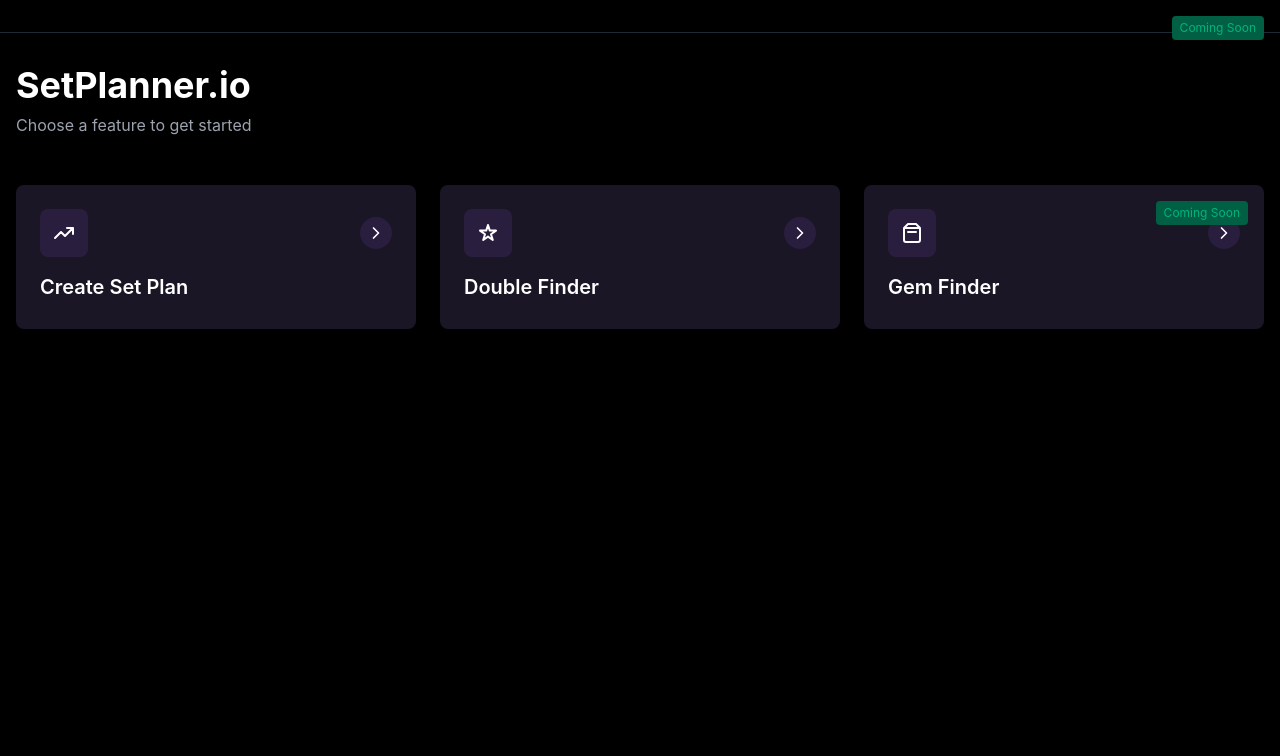
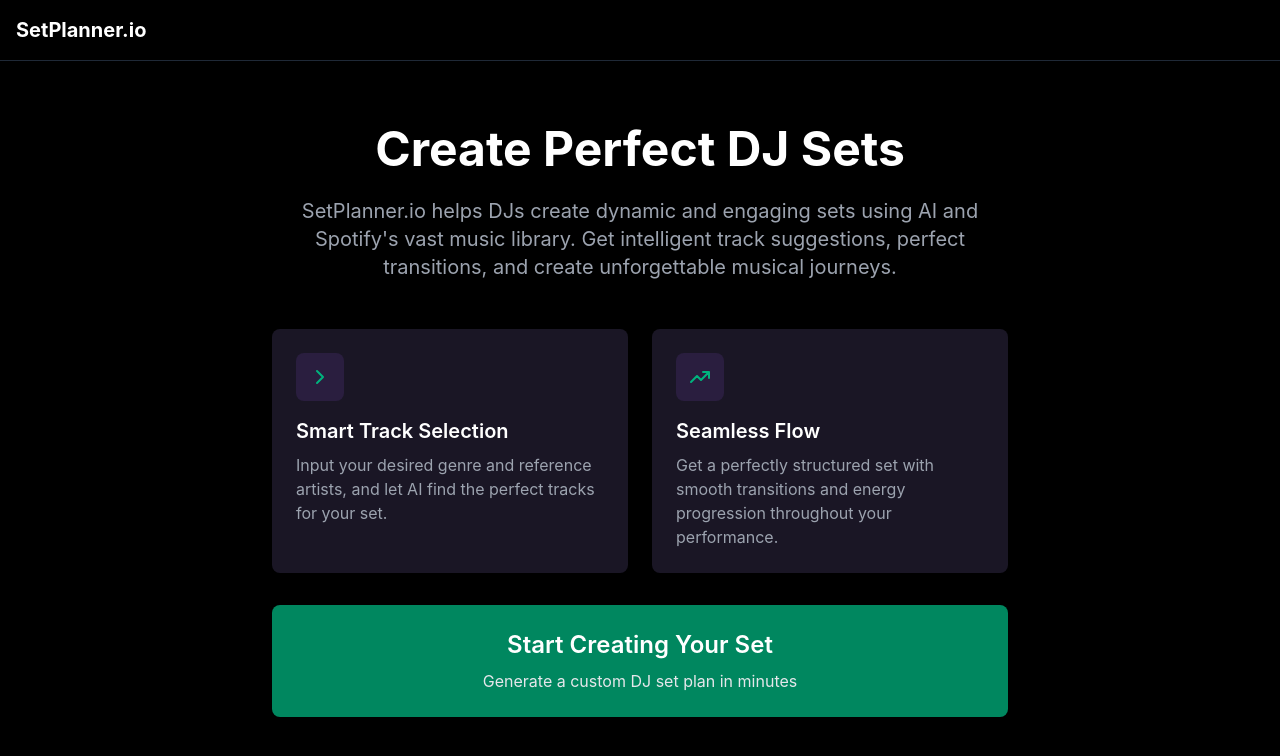
Before and after one commit to ajnavaleza/SetPlanner.io, a React (Create React App) app: page / in a window 1280 px wide. Shown: the top 756 px of the page. Built offline with nearby package versions, Linux system fonts and the light colour scheme.

Commit message:
spotify api integration

```diff
--- a/public/index.html
+++ b/public/index.html
@@ -7,7 +7,7 @@
     <meta name="theme-color" content="#000000" />
     <meta
       name="description"
-      content="Web site created using create-react-app"
+      content="Create perfect DJ sets with AI-powered track selection and seamless transitions using Spotify's vast music library."
     />
     <link rel="apple-touch-icon" href="%PUBLIC_URL%/logo192.png" />
     <!--
@@ -24,7 +24,7 @@
       work correctly both with client-side routing and a non-root public URL.
       Learn how to configure a non-root public URL by running `npm run build`.
     -->
-    <title>React App</title>
+    <title>SetPlanner.io - AI-Powered DJ Set Creator</title>
   </head>
   <body>
     <noscript>You need to enable JavaScript to run this app.</noscript>
--- a/src/pages/CreateSetPlan.jsx
+++ b/src/pages/CreateSetPlan.jsx
@@ -8,6 +8,8 @@ export default function CreateSetPlan() {
   const [loading, setLoading] = useState(false);
   const [generatedPlan, setGeneratedPlan] = useState(null);
   const [error, setError] = useState(null);
+  const [savingToSpotify, setSavingToSpotify] = useState(false);
+  const [spotifySuccess, setSpotifySuccess] = useState(null);
 
   const handleGenerate = async () => {
     setLoading(true);
@@ -39,6 +41,46 @@ export default function CreateSetPlan() {
       setError(err.message);
     } finally {
       setLoading(false);
+    }
+  };
+
+  const handleSaveToSpotify = async () => {
+    if (!generatedPlan) return;
+
+    setSavingToSpotify(true);
+    setSpotifySuccess(null);
+    setError(null);
+
+    try {
+      const res = await fetch('/api/spotify/create-playlist', {
+        method: 'POST',
+        headers: {
+          'Content-Type': 'application/json',
+        },
+        body: JSON.stringify({
+          name: `${genre} DJ Set - ${new Date().toLocaleDateString()}`,
+          description: description || `A ${length}-minute ${genre} DJ set created with SetPlanner.io`,
+          tracks: generatedPlan.tracks
+        })
+      });
+
+      const data = await res.json();
+
+      if (!res.ok) {
+        if (res.status === 401) {
+          // Redirect to Spotify auth if not authenticated
+          window.location.href = '/api/auth/spotify';
+          return;
+        }
+        throw new Error(data.error || 'Failed to create playlist');
+      }
+
+      setSpotifySuccess(data.playlist);
+    } catch (err) {
+      console.error('Error saving to Spotify:', err);
+      setError(err.message);
+    } finally {
+      setSavingToSpotify(false);
     }
   };
 
@@ -129,7 +171,30 @@ export default function CreateSetPlan() {
 
         {generatedPlan && (
           <div className="mt-8 bg-gray-900 p-6 rounded-lg border border-gray-700">
-            <h2 className="text-2xl font-semibold mb-4">🎶 Your DJ Set Plan</h2>
+            <div className="flex justify-between items-center mb-6">
+              <h2 className="text-2xl font-semibold">🎶 Your DJ Set Plan</h2>
+              <button
+                onClick={handleSaveToSpotify}
+                disabled={savingToSpotify}
+                className="px-4 py-2 bg-[#1DB954] hover:bg-[#1ed760] transition-colors rounded-full font-medium disabled:opacity-50 disabled:cursor-not-allowed"
+              >
+                {savingToSpotify ? 'Saving...' : 'Save to Spotify'}
+              </button>
+            </div>
+
+            {spotifySuccess && (
+              <div className="mb-6 p-4 bg-[#1DB954]/20 border border-[#1DB954] rounded-lg">
+                <p className="text-[#1DB954] mb-2">Successfully created Spotify playlist!</p>
+                <a
+                  href={spotifySuccess.url}
+                  target="_blank"
+                  rel="noopener noreferrer"
+                  className="text-white hover:text-[#1DB954] transition-colors"
+                >
+                  Open playlist in Spotify →
+                </a>
+              </div>
+            )}
 
             <div className="mb-4">
               <p className="text-gray-400">Genre: {generatedPlan.genre}</p>
--- a/src/pages/LandingPage.tsx
+++ b/src/pages/LandingPage.tsx
@@ -1,5 +1,4 @@
 import * as React from 'react';
-import { Button } from "../components/ui/button";
 import { useNavigate } from 'react-router-dom';
 
 const LandingPage: React.FC = () => {
@@ -10,71 +9,49 @@ const LandingPage: React.FC = () => {
       {/* Header */}
       <header className="border-b border-gray-800">
         <div className="max-w-7xl mx-auto px-4 py-4">
+          <h1 className="text-xl font-bold">SetPlanner.io</h1>
         </div>
       </header>
 
       {/* Main Content */}
-      <main className="max-w-7xl mx-auto px-4 py-8">
-        <div className="mb-12">
-          <h2 className="text-4xl font-bold mb-2">SetPlanner.io</h2>
-          <p className="text-gray-400">Choose a feature to get started</p>
+      <main className="max-w-3xl mx-auto px-4 py-16">
+        <div className="text-center mb-12">
+          <h2 className="text-5xl font-bold mb-6">Create Perfect DJ Sets</h2>
+          <p className="text-xl text-gray-400 mb-8">
+            SetPlanner.io helps DJs create dynamic and engaging sets using AI and Spotify's vast music library.
+            Get intelligent track suggestions, perfect transitions, and create unforgettable musical journeys.
+          </p>
         </div>
 
-        <div className="grid grid-cols-1 md:grid-cols-3 gap-6">
-          {/* Create Set Plan Card */}
+        <div className="space-y-8">
+          <div className="grid grid-cols-1 md:grid-cols-2 gap-6">
+            <div className="bg-[#1A1625] rounded-lg p-6">
+              <div className="w-12 h-12 bg-[#2A1E3F] rounded-lg flex items-center justify-center mb-4">
+                <svg width="24" height="24" viewBox="0 0 24 24" fill="none" xmlns="http://www.w3.org/2000/svg">
+                  <path d="M9 18L15 12L9 6" stroke="#00B37E" strokeWidth="2" strokeLinecap="round" strokeLinejoin="round"/>
+                </svg>
+              </div>
+              <h3 className="text-xl font-semibold mb-2">Smart Track Selection</h3>
+              <p className="text-gray-400">Input your desired genre and reference artists, and let AI find the perfect tracks for your set.</p>
+            </div>
+
+            <div className="bg-[#1A1625] rounded-lg p-6">
+              <div className="w-12 h-12 bg-[#2A1E3F] rounded-lg flex items-center justify-center mb-4">
+                <svg width="24" height="24" viewBox="0 0 24 24" fill="none" xmlns="http://www.w3.org/2000/svg">
+                  <path d="M21 7L13 15L9 11L3 17M21 7H15M21 7V13" stroke="#00B37E" strokeWidth="2" strokeLinecap="round" strokeLinejoin="round"/>
+                </svg>
+              </div>
+              <h3 className="text-xl font-semibold mb-2">Seamless Flow</h3>
+              <p className="text-gray-400">Get a perfectly structured set with smooth transitions and energy progression throughout your performance.</p>
+            </div>
+          </div>
+
           <div
             onClick={() => navigate('/create')}
-            className="bg-[#1A1625] rounded-lg p-6 cursor-pointer hover:bg-[#1A1625]/80 transition-colors"
+            className="bg-[#00875F] hover:bg-[#015F43] transition-colors rounded-lg p-6 cursor-pointer text-center"
           >
-            <div className="flex items-center justify-between mb-4">
-              <div className="w-12 h-12 bg-[#2A1E3F] rounded-lg flex items-center justify-center">
-                <svg width="24" height="24" viewBox="0 0 24 24" fill="none" xmlns="http://www.w3.org/2000/svg">
-                  <path d="M21 7L13 15L9 11L3 17M21 7H15M21 7V13" stroke="white" strokeWidth="2" strokeLinecap="round" strokeLinejoin="round"/>
-                </svg>
-              </div>
-              <div className="w-8 h-8 bg-[#2A1E3F] rounded-full flex items-center justify-center">
-                <svg width="20" height="20" viewBox="0 0 24 24" fill="none" xmlns="http://www.w3.org/2000/svg">
-                  <path d="M9 18L15 12L9 6" stroke="white" strokeWidth="2" strokeLinecap="round" strokeLinejoin="round"/>
-                </svg>
-              </div>
-            </div>
-            <h3 className="text-xl font-semibold mb-1">Create Set Plan</h3>
-          </div>
-
-          {/* Double Finder Card */}
-          <div className="bg-[#1A1625] rounded-lg p-6 cursor-pointer hover:bg-[#1A1625]/80 transition-colors">
-            <div className="absolute top-4 right-4 px-2 py-1 bg-[#015F43] text-[#00B37E] text-xs rounded">Coming Soon</div>
-            <div className="flex items-center justify-between mb-4">
-              <div className="w-12 h-12 bg-[#2A1E3F] rounded-lg flex items-center justify-center">
-                <svg width="24" height="24" viewBox="0 0 24 24" fill="none" xmlns="http://www.w3.org/2000/svg">
-                  <path d="M12 4L10.2 9.6H4L9 13.2L7.2 19L12 15.6L16.8 19L15 13.2L20 9.6H13.8L12 4Z" stroke="white" strokeWidth="2" strokeLinecap="round" strokeLinejoin="round"/>
-                </svg>
-              </div>
-              <div className="w-8 h-8 bg-[#2A1E3F] rounded-full flex items-center justify-center">
-                <svg width="20" height="20" viewBox="0 0 24 24" fill="none" xmlns="http://www.w3.org/2000/svg">
-                  <path d="M9 18L15 12L9 6" stroke="white" strokeWidth="2" strokeLinecap="round" strokeLinejoin="round"/>
-                </svg>
-              </div>
-            </div>
-            <h3 className="text-xl font-semibold mb-1">Double Finder</h3>
-          </div>
-
-          {/* Gem Finder Card */}
-          <div className="bg-[#1A1625] rounded-lg p-6 relative">
-            <div className="absolute top-4 right-4 px-2 py-1 bg-[#015F43] text-[#00B37E] text-xs rounded">Coming Soon</div>
-            <div className="flex items-center justify-between mb-4">
-              <div className="w-12 h-12 bg-[#2A1E3F] rounded-lg flex items-center justify-center">
-                <svg width="24" height="24" viewBox="0 0 24 24" fill="none" xmlns="http://www.w3.org/2000/svg">
-                  <path d="M20 7H4M20 7V19C20 20.1046 19.1046 21 18 21H6C4.89543 21 4 20.1046 4 19V7M20 7L16 3H8L4 7M8 11H16" stroke="white" strokeWidth="2" strokeLinecap="round" strokeLinejoin="round"/>
-                </svg>
-              </div>
-              <div className="w-8 h-8 bg-[#2A1E3F] rounded-full flex items-center justify-center">
-                <svg width="20" height="20" viewBox="0 0 24 24" fill="none" xmlns="http://www.w3.org/2000/svg">
-                  <path d="M9 18L15 12L9 6" stroke="white" strokeWidth="2" strokeLinecap="round" strokeLinejoin="round"/>
-                </svg>
-              </div>
-            </div>
-            <h3 className="text-xl font-semibold mb-1">Gem Finder</h3>
+            <h3 className="text-2xl font-semibold mb-2">Start Creating Your Set</h3>
+            <p className="text-gray-200">Generate a custom DJ set plan in minutes</p>
           </div>
         </div>
       </main>
```
Also changed, not shown: api/auth/spotify.js (added, +22 -0 lines), api/auth/spotify/callback.js (added, +39 -0 lines), api/spotify/create-playlist.js (added, +53 -0 lines).
